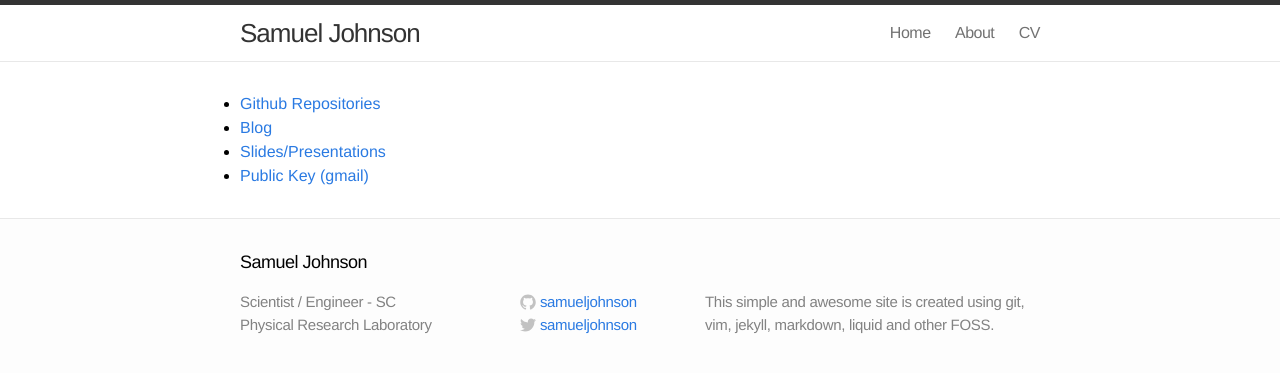
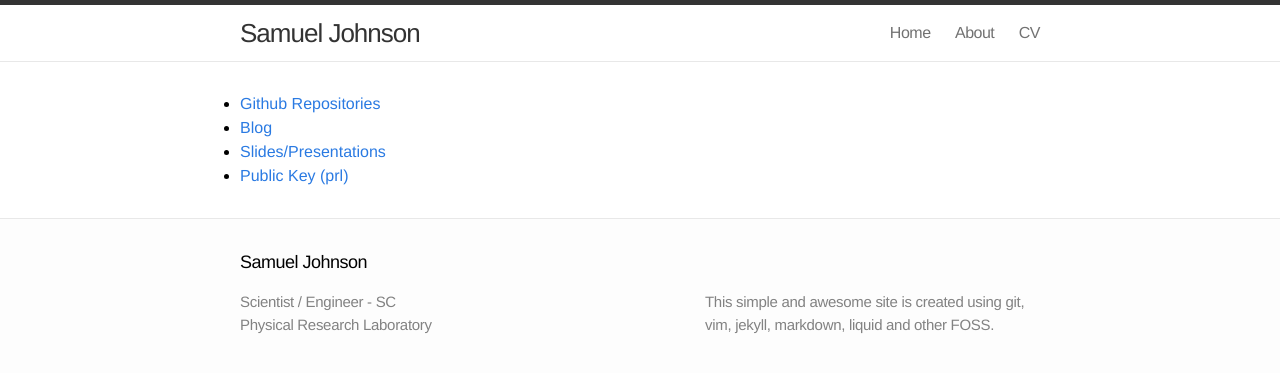
Before and after one commit to samueljohnson/samueljohnson.github.io.archive, a Jekyll site: the page built from index.markdown, in a window 1280 px wide. Shown: the top 373 px of the page. Built offline with Jekyll 4.4.1, drawn with Linux system fonts in a browser that asks for light colours.

Commit message:
Added PRL Public Key

```diff
--- a/_includes/footer.html
+++ b/_includes/footer.html
@@ -11,8 +11,8 @@
 	<li>{{ site.organisation }}</li>
       </ul>
     </div>
-
     <div class="footer-col-2 column">
+    <!--
       <ul>
         <li>
           <a href="https://github.com/{{ site.username }}">
@@ -51,8 +51,8 @@
           </a>
         </li>
       </ul>
+    -->
     </div>
-
     <div class="footer-col-3 column">
       <p class="text">{{ site.description }}</p>
     </div>
--- a/about.markdown
+++ b/about.markdown
@@ -14,4 +14,4 @@ My [Myers-Briggs Type Indicator](https://en.wikipedia.org/wiki/Myers-Briggs_Type
 
 Drop me a line at: my short first name (six letters) at Physical Research Laboratory's domain.
 
-Download my [public GPG key](https://raw.github.com/samueljohnson/samueljohnson.github.com/master/Public.asc) to encrypt email you send me.
+Download my [public GPG key](https://samueljohnson.github.com/assets/PRL_Public.asc) to encrypt email you send me.
--- a/index.markdown
+++ b/index.markdown
@@ -9,4 +9,4 @@ title:  "Home"
 
 * [Slides/Presentations](https://docs.google.com/folderview?id=0Byuyn2ZpRQybNlFEUnhDSFh2Mzg){:target="_blank"}
 
-* [Public Key (gmail)](https://samueljohnson.github.com/assets/Public.asc){:target="_blank"}
+* [Public Key (prl)](https://samueljohnson.github.com/assets/PRL_Public.asc){:target="_blank"}
```
Also changed, not shown: 1 other file.
